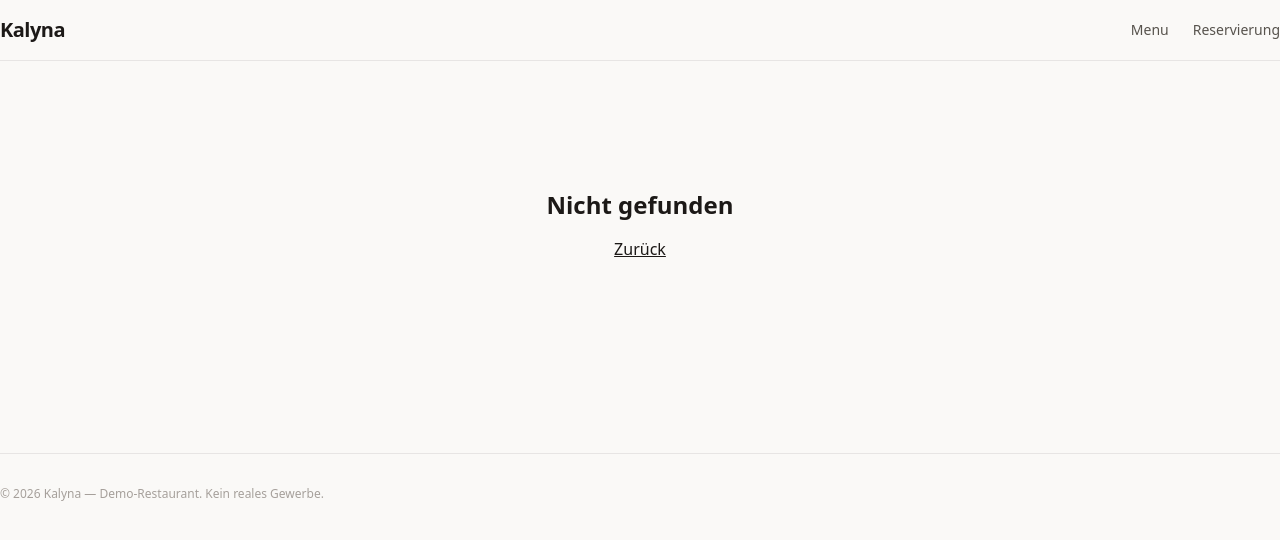
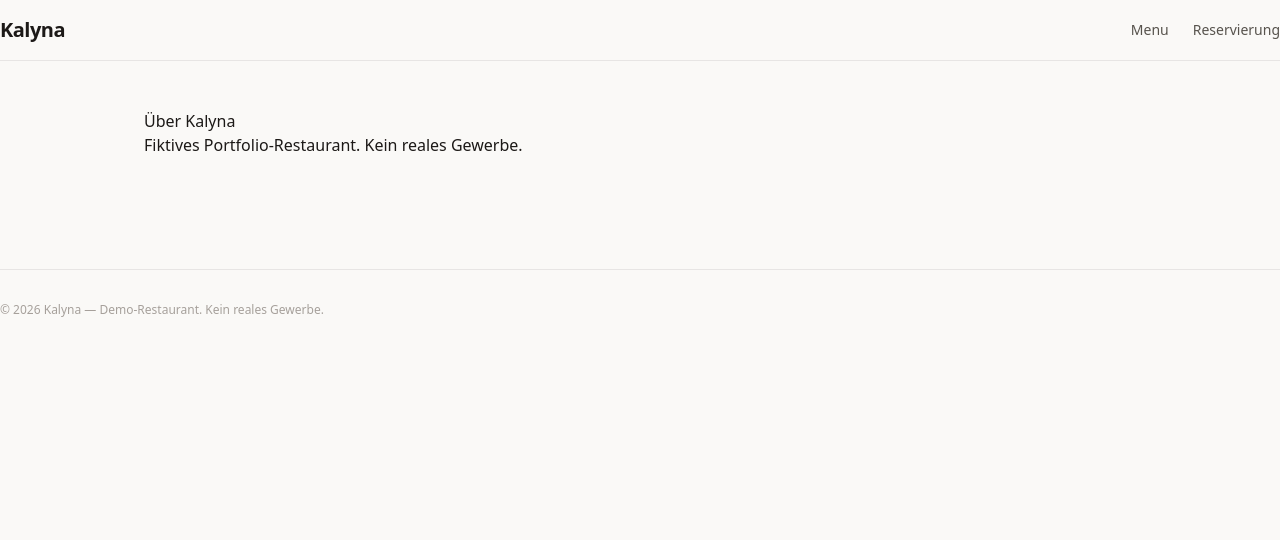
Before and after one commit to Yevhenii1951/Restourant_ukrainishe_kueche, a Next.js app: page /about in a window 1280 px wide. Before the commit this address had no page. Shown: the top 540 px of the page. Built offline with nearby package versions, Linux system fonts and the light colour scheme.

Commit message:
feat(content): typed CMS pages KLN-007 German fallback, archive-not-delete, typed schema (implements KLN-007)

```diff
--- /dev/null
+++ b/src/app/about/page.tsx
@@ -0,0 +1,8 @@
+export default function AboutPage() {
+  return (
+    <article className="prose max-w-none">
+      <h1>Über Kalyna</h1>
+      <p>Fiktives Portfolio-Restaurant. Kein reales Gewerbe.</p>
+    </article>
+  );
+}
--- /dev/null
+++ b/src/app/faq/page.tsx
@@ -0,0 +1,8 @@
+export default function FAQPage() {
+  return (
+    <section>
+      <h1>Häufige Fragen</h1>
+      <p>Inhalt folgt nach CMS-Integration.</p>
+    </section>
+  );
+}
--- /dev/null
+++ b/src/features/content/schemas/content-page.ts
@@ -0,0 +1,9 @@
+export interface ContentPage {
+  slug: string;
+  locale: "de" | "en" | "uk";
+  title: string;
+  body: string;
+  published: boolean;
+  version: number;
+  updatedAt: string;
+}
```
Also changed, not shown: 1 other file (tests, documents, lock files or other folders).
